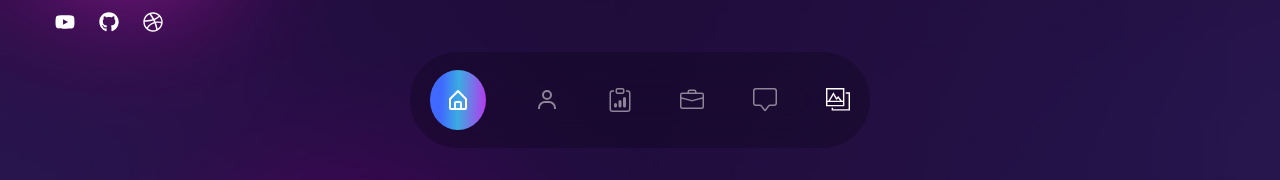
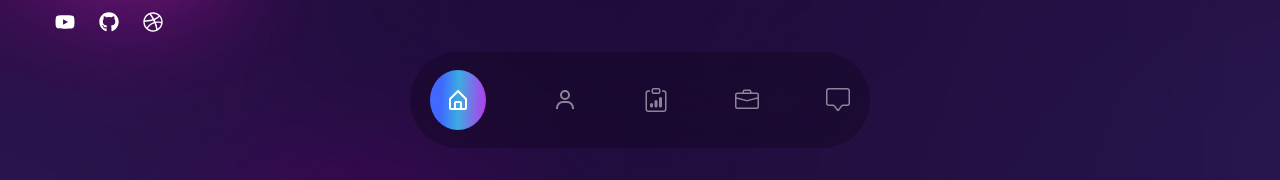
Before and after one commit to afruzaakter/portfolio-starter, a React (Vite) app: page / in a window 1280 px wide. Shown: the part 620-800 px from the top of the page. Built offline with nearby package versions, Linux system fonts and the light colour scheme.

Commit message:
portfolio project is done

```diff
--- a/src/App.jsx
+++ b/src/App.jsx
@@ -2,7 +2,7 @@
 import About from './components/About'
 import Banner from './components/Banner'
 import Contact from './components/Contact'
-import Gallery from './components/Gallery'
+// import Gallery from './components/Gallery';
 import Header from './components/Header'
 import Nav from './components/Nav'
 import Services from './components/Services'
@@ -17,7 +17,7 @@ function App() {
       <About />
       <Services />
       <Work />
-      <Gallery/>
+      {/* <Gallery/> */}
       <Contact />
       {/* <div className='h-[4000px]'></div> */}
     </div>
--- a/src/components/Nav.jsx
+++ b/src/components/Nav.jsx
@@ -1,6 +1,6 @@
 //import icons
 import {BiHomeAlt, BiUser} from 'react-icons/bi';
-import {TfiGallery} from 'react-icons/tfi';
+// import {TfiGallery} from 'react-icons/tfi';
 import {BsClipboardData, BsBriefcase, BsChatSquare} from 'react-icons/bs';
 //Link
 import { Link } from 'react-scroll';
@@ -16,7 +16,7 @@ const Nav = () => {
           <Link to='services'activeClass='active' smooth={true} spy={true} className='cursor-pointer w-[60px ] h-[60px] flex items-center justify-center'><BsClipboardData/></Link>
           <Link to='work'  activeClass='active' smooth={true} spy={true} className='cursor-pointer w-[60px ] h-[60px] flex items-center justify-center'><BsBriefcase/></Link>
           <Link to='contact' activeClass='active' smooth={true} spy={true} className='cursor-pointer w-[60px ] h-[60px] flex items-center justify-center'><BsChatSquare/></Link>
-          <Link to='gallery' activeClass='active' smooth={true} spy={true} className='cursor-pointer w-[60px ] h-[60px] flex items-center text-white justify-center'><TfiGallery/></Link>
+          {/* <Link to='gallery' activeClass='active' smooth={true} spy={true} className='cursor-pointer w-[60px ] h-[60px] flex items-center text-white justify-center'><TfiGallery/></Link> */}
         </div>
         </div>
      </nav>
```
